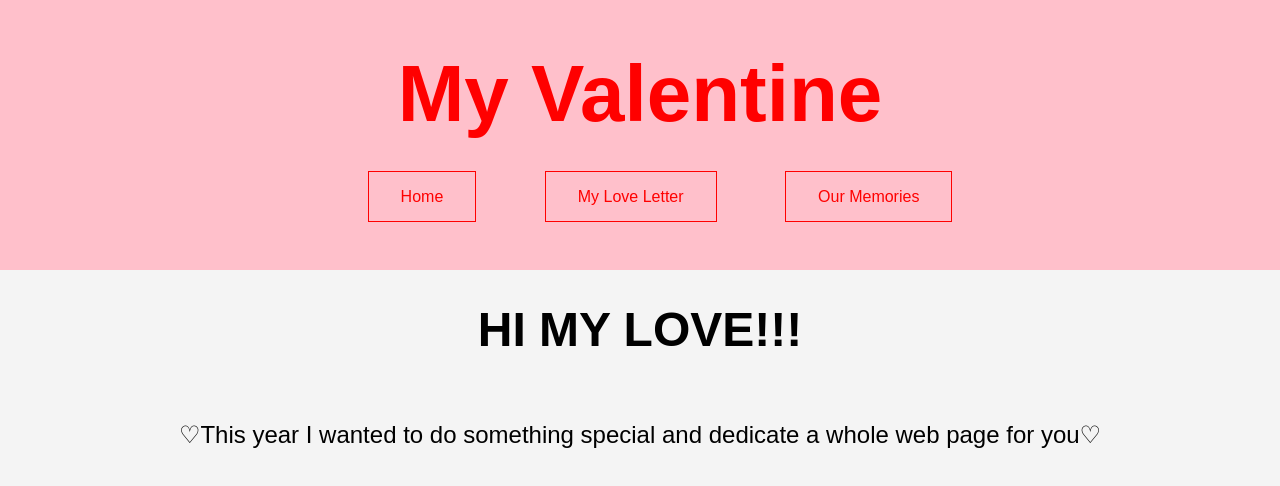
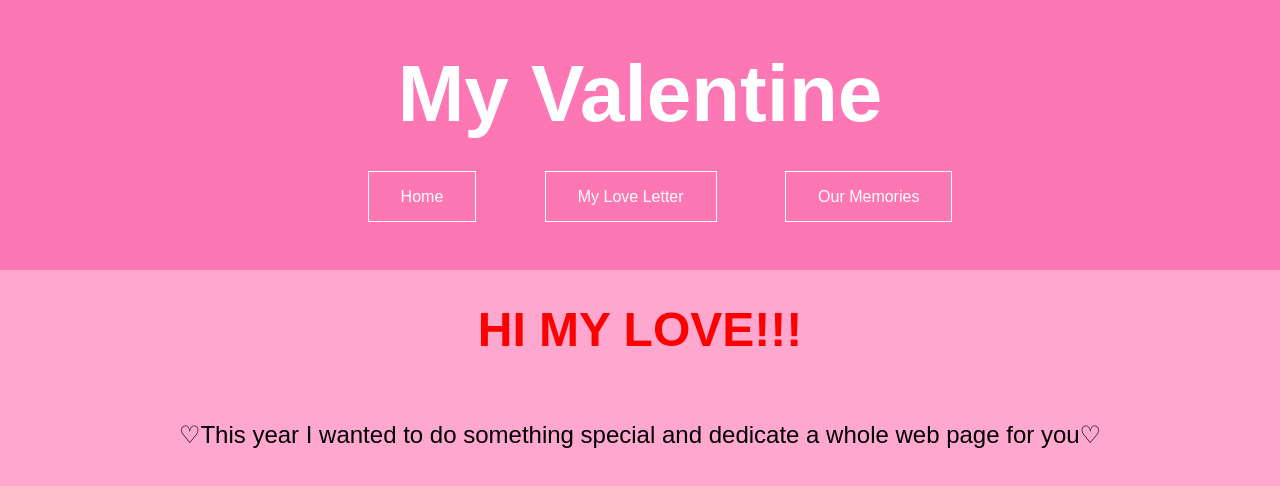
Before and after one commit to JAae13/MyValentine, a plain HTML site: page index.html in a window 1280 px wide. Drawn offline with Linux system fonts and the light colour scheme.

Commit message:
Update styles.css

```diff
--- a/styles.css
+++ b/styles.css
@@ -1,12 +1,11 @@
 nav{
-    background-color: pink;
-    color: white;
+    background-color: #fc77b3;
     padding: 1rem 0rem 3rem;
     text-align: center;
 }
 
 h1 {
-    color: red;
+    color: white;
     text-align: center;
     margin: auto;
     padding: 2rem 0rem 2rem;
@@ -14,6 +13,7 @@ h1 {
 }
 
 h2 {
+    color: red;
     font-size: 3rem;
     margin: auto;
     padding: 2rem 0rem 2rem;
@@ -26,13 +26,13 @@ ul li {
 
 ul a {
     text-decoration: none;
-    color: red;
+    color: white;
     padding: 1rem 2rem;
-    border: 0.1rem solid red;
+    border: 0.1rem solid white;
 }
 
 body {
-    background-color: #f4f4f4;
+    background-color: #ffa8cf;
     font-family: Arial, sans-serif;
     text-align: center;
     margin: 0;
```
